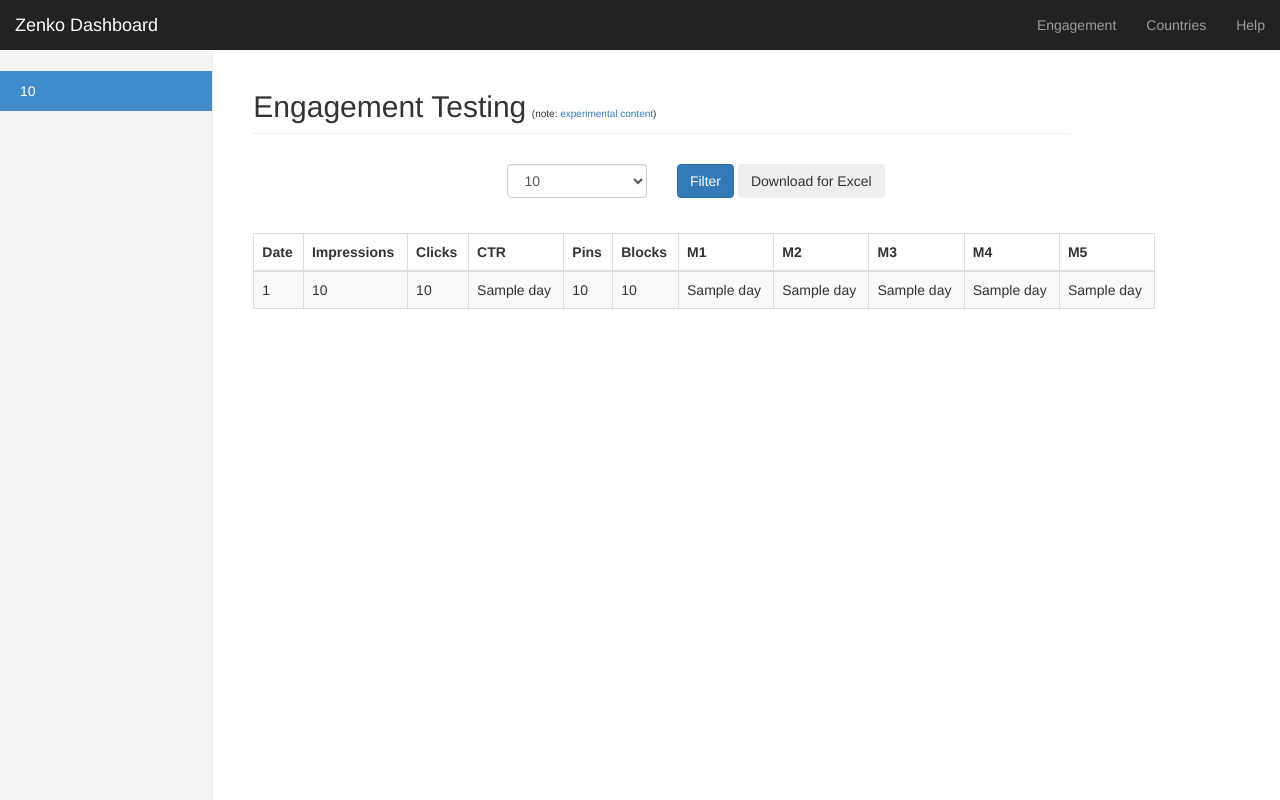
After one commit to matthewruttley/zenko, a Flask app: template templates/engagement.html in a window 1280 px wide. The commit adds this page. Run offline with Flask 2, Linux system fonts and the light colour scheme; the template is opened without the code that fills it: most values are stand-ins (such as "Sample title", 1, 10 or a date in 2020); some libraries are stand-ins or nearby versions.

Commit message:
Some engagement metrics added for testing

```diff
--- a/server.py
+++ b/server.py
@@ -292,6 +292,24 @@ def show_countries():
 
 	return render_template("countries.html", clients=clients, country_impressions_data=country_impressions_data, country=country, countries=countries)
 
+@app.route("/engagement")
+def engagement_testing():
+	"""Tests out various methods of engagement"""
+
+	#get a list of clients for the side bar
+	clients = redshift.get_sponsored_client_list(cache)
+
+	#get some impressions data for a client, or Dashlane by default
+	client = request.args.get('client')
+	if not client: client = "Dashlane"
+	#this new method can pull from a cache
+	impressions_data = redshift.get_daily_impressions_data_for_engagement(cursor, client=client)
+
+	#add engagement metrics
+	impressions_data = redshift.add_engagement_metrics(impressions_data)
+
+	return render_template("engagement.html", clients=clients, client=client, impressions_data=impressions_data)
+
 @app.route('/')
 def show_main_page():
 	#get a list of clients for the side bar
--- a/static/css/dashboard.css
+++ b/static/css/dashboard.css
@@ -139,3 +139,8 @@ body {
   position: relative;
   top: -50px;
 }
+
+#header_note {
+  font-size: x-small;
+  text-decoration:none;
+}
--- a/static/js/functionality.js
+++ b/static/js/functionality.js
@@ -188,3 +188,13 @@ function set_checkbox_label_colors() {
 		}
 	}
 }
+
+function filter_engagement(){
+	//functionality for client filter
+	client = document.getElementById('clients').value
+	if (client == "All Clients") {
+		location.href = "/engagement"
+	}else{
+		location.href = "/engagement?client=" + client
+	}
+}
--- a/templates/countries.html
+++ b/templates/countries.html
@@ -50,6 +50,7 @@
         </div>
         <div id="navbar" class="navbar-collapse collapse">
           <ul class="nav navbar-nav navbar-right">
+            <li><a href="/engagement">Engagement</a></li>
             <li><a href="/countries">Countries</a></li>
             <li><a href="javascript:alert('Zenko (善狐) means helpful/good fox in Japanese.\n\nProblems?\nEmail Matt: mruttley@mozilla.com')">Help</a></li>
           </ul>
--- /dev/null
+++ b/templates/engagement.html
@@ -0,0 +1,159 @@
+
+<!DOCTYPE html>
+<html lang="en">
+  <head>
+    <meta charset="utf-8">
+    <meta http-equiv="X-UA-Compatible" content="IE=edge">
+    <meta name="viewport" content="width=device-width, initial-scale=1">
+    <meta name="description" content="Simple Tiles Reporting Application">
+    <meta name="author" content="Matthew Ruttley - mruttley@mozilla.com">
+    <link rel="icon" href="/static/img/favicon.ico">
+
+    <title>Zenko</title>
+
+    <!-- Bootstrap core CSS -->
+    <link href="/static/css/bootstrap.min.css" rel="stylesheet">
+
+    <!-- Custom styles for this template -->
+    <link href="/static/css/dashboard.css" rel="stylesheet">
+    <link href="/static/css/bootstrap-sortable.css" rel="stylesheet">
+
+    {% if countries_impressions_data or locale_impressions_data %}
+    <!-- Stuff that hopefully makes the date slider render properly -->
+    <link href="/static/css/iThing.css" rel="stylesheet">
+    {% endif %}
+
+    {% if countries_impressions_data or locale_impressions_data or impressions_data or mozilla %}
+    <script src="https://ajax.googleapis.com/ajax/libs/jquery/1.11.1/jquery.min.js"></script>
+    <script src="http://code.highcharts.com/stock/highstock.js"></script>
+    <script src="http://code.highcharts.com/modules/exporting.js"></script>
+    {% endif %}
+
+    <script src="/static/js/functionality.js"></script>
+
+    <!-- HTML5 shim and Respond.js for IE8 support of HTML5 elements and media queries -->
+    <!--[if lt IE 9]>
+      <script src="https://oss.maxcdn.com/html5shiv/3.7.2/html5shiv.min.js"></script>
+      <script src="https://oss.maxcdn.com/respond/1.4.2/respond.min.js"></script>
+    <![endif]-->
+  </head>
+
+  <body>
+
+    <nav class="navbar navbar-inverse navbar-fixed-top">
+      <div class="container-fluid">
+        <div class="navbar-header">
+          <button type="button" class="navbar-toggle collapsed" data-toggle="collapse" data-target="#navbar" aria-expanded="false" aria-controls="navbar">
+            <span class="sr-only">Toggle navigation</span>
+            <span class="icon-bar"></span>
+            <span class="icon-bar"></span>
+            <span class="icon-bar"></span>
+          </button>
+          <a class="navbar-brand" href="/">Zenko Dashboard</a>
+        </div>
+        <div id="navbar" class="navbar-collapse collapse">
+          <ul class="nav navbar-nav navbar-right">
+            <li><a href="/engagement">Engagement</a></li>
+            <li><a href="/countries">Countries</a></li>
+            <li><a href="javascript:alert('Zenko (善狐) means helpful/good fox in Japanese.\n\nProblems?\nEmail Matt: mruttley@mozilla.com')">Help</a></li>
+          </ul>
+        </div>
+      </div>
+    </nav>
+
+    <div class="container-fluid">
+      <div class="row">
+        <div class="col-sm-2 col-md-2 sidebar">
+          <ul class="nav nav-sidebar">
+            <!-- A list of all clients -->
+            {% for c in clients %}
+            <li{%if c == client %} class="active"{%endif%}><a href="/tile?client={{c}}&locale=All%20Locales">{{c}}</a></li>
+            {% endfor %}
+
+          </ul>
+        </div>
+        <div class="col-sm-10 col-sm-offset-2 col-md-10 col-md-offset-2 main">
+          <div class='row'>
+            <div class="col-md-10 col-sm-4">
+              <h2 class="sub-header">Engagement Testing<span id='header_note'>&nbsp; (note: <a target='_blank' href='https://docs.google.com/a/mozilla.com/document/d/1cInRKtBWvHJcjNrYL38ye5Dd1LGyv9BVJRYhwzNBTyo/edit#heading=h.989sf7tuwhoq'>experimental content</a>)</span></h2>
+            </div>
+          </div>
+          <div class='row'>
+            <div class="col-md-2 col-md-offset-3 col-sm-2">
+              <br>
+              <div class="form-group">
+                <select class="form-control" id='clients' onchange="filter_engagement()">
+                  <option value="All Clients">All Clients</option>
+                  {% for c in clients %}
+                  <option value="{{c}}"{%if client == c%} selected{%endif%}>{{c}}</option>
+                  {% endfor %}
+                </select>
+              </div>
+            </div>
+            <div class="col-md-6 col-sm-4">
+              <br>
+              <div class="form-group">
+                <button class='btn btn-primary' id='filter_engagement' onclick='filter_engagement()'>Filter</button>
+                <button class='btn' id='download_creative' onclick='download_xls()'>Download for Excel</button>
+              </div>
+            </div>
+          </div>
+          <div class='row'>
+            <div class='col-md-11 col-sm-6'>
+              <div class="table-responsive">
+                <br>
+                <table class="table table-striped table-bordered sortable" id='impressions_table'>
+                  <thead>
+                    <tr>
+                      <th>Date</th>
+                      <th>Impressions</th>
+                      <th>Clicks</th>
+                      <th>CTR</th>
+                      <th>Pins</th>
+                      <th>Blocks</th>
+                      <th>M1</th>
+                      <th>M2</th>
+                      <th>M3</th>
+                      <th>M4</th>
+                      <th>M5</th>
+                    </tr>
+                  </thead>
+                  <tbody>
+                    {% for day in impressions_data %}
+                    <tr>
+                      <td data-dateformat="YYYY-MM-DD">{{day.0}}</td>
+                      <td>{{day.1|thousands}}</td>
+                      <td>{{day.2|thousands}}</td>
+                      <td>{{day.3}}</td>
+                      <td>{{day.4|thousands}}</td>
+                      <td>{{day.5|thousands}}</td>
+                      <td>{{day.6}}</td>
+                      <td>{{day.7}}</td>
+                      <td>{{day.8}}</td>
+                      <td>{{day.9}}</td>
+                      <td>{{day.10}}</td>
+                    </tr>
+                    {% endfor %}
+                  </tbody>
+                </table>
+              </div>
+            </div>
+          </div>
+        </div>
+      </div>
+    </div>
+
+
+    <!-- Bootstrap core JavaScript
+    ================================================== -->
+    <!-- Placed at the end of the document so the pages load faster -->
+
+    <script src="/static/js/bootstrap.min.js"></script>
+    <!-- IE10 viewport hack for Surface/desktop Windows 8 bug -->
+    <script src="/static/js/ie10-viewport-bug-workaround.js"></script>
+    <script src="/static/js/moment.min.js"></script>
+    <script src="/static/js/jquery-ui.min.js"></script>
+    <script src="/static/js/bootstrap-sortable.js"></script>
+
+  </body>
+</html>
--- a/templates/index.html
+++ b/templates/index.html
@@ -53,6 +53,7 @@
         </div>
         <div id="navbar" class="navbar-collapse collapse">
           <ul class="nav navbar-nav navbar-right">
+            <li><a href="/engagement">Engagement</a></li>
             <li><a href="/countries">Countries</a></li>
             <li><a href="javascript:alert('Zenko (善狐) means helpful/good fox in Japanese.\n\nProblems?\nEmail Matt: mruttley@mozilla.com')">Help</a></li>
           </ul>
@@ -253,7 +254,7 @@
               <br>
               <div class="form-group">
                 <button class='btn btn-primary' id='filter_lbl' onclick='filter_lbl_by_country()'>Filter</button>
-                <button class='btn' id='filter_creative' onclick='download_xls()'>Download for Excel</button>
+                <button class='btn' id='download_xls' onclick='download_xls()'>Download for Excel</button>
               </div>
             </div>
           </div>
```
Also changed, not shown: redshift.py (+110 -0 lines).
